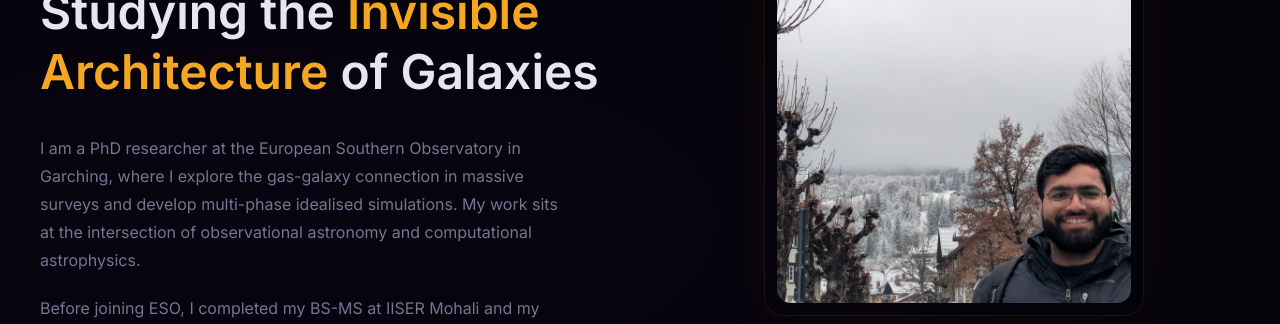
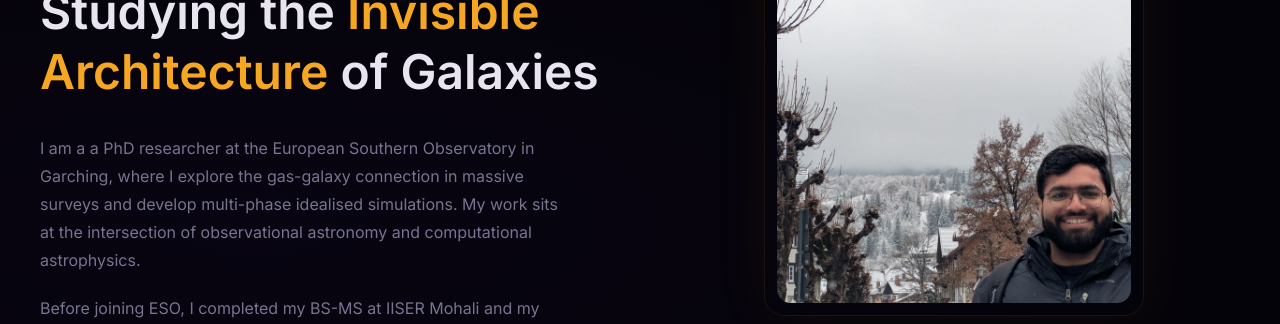
Before and after one commit to rajeshpotlia1/about, a React (Vite) app: page / in a window 1280 px wide. Shown: the part 960-1284 px from the top of the page. Built offline with nearby package versions, Linux system fonts and the light colour scheme.

Commit message:
Update AboutSection.tsx

```diff
--- a/src/sections/AboutSection.tsx
+++ b/src/sections/AboutSection.tsx
@@ -72,7 +72,7 @@ export default function AboutSection() {
 
           <div className="space-y-5 mb-8">
             <p className="reveal-item text-stardust leading-[1.75] max-w-[520px]">
-              I am a PhD researcher at the European Southern Observatory in
+              I am a a PhD researcher at the European Southern Observatory in
               Garching, where I explore the gas-galaxy connection in massive
               surveys and develop multi-phase idealised simulations. My work sits
               at the intersection of observational astronomy and computational
```
